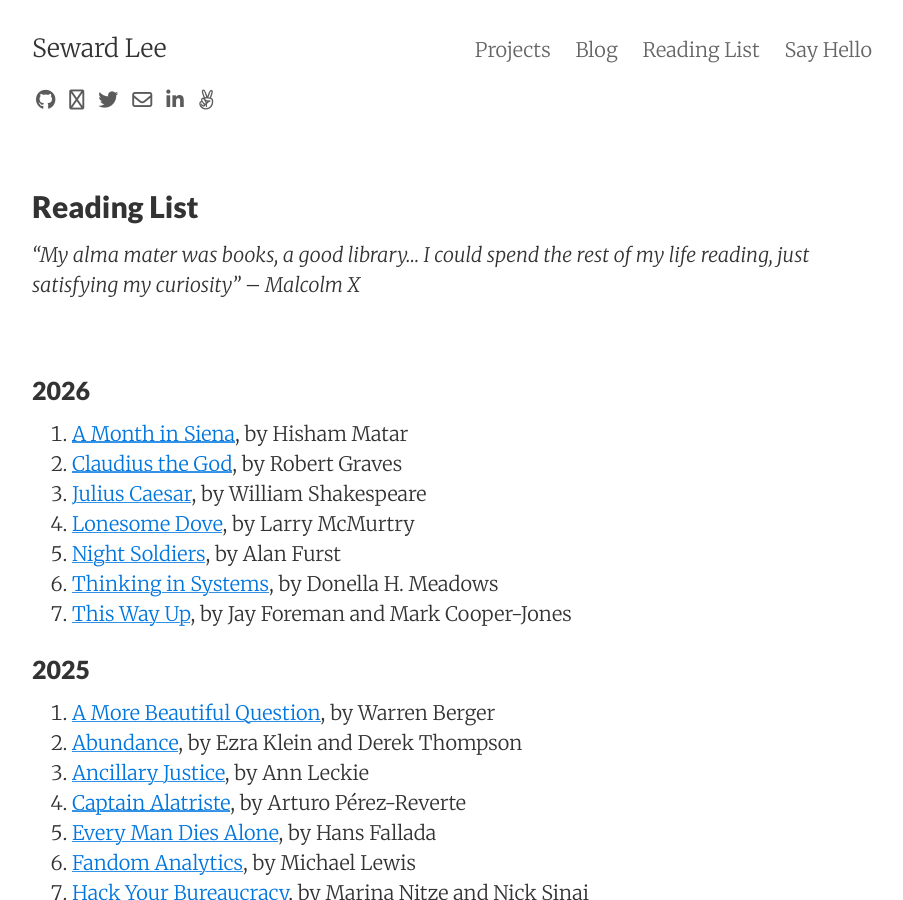
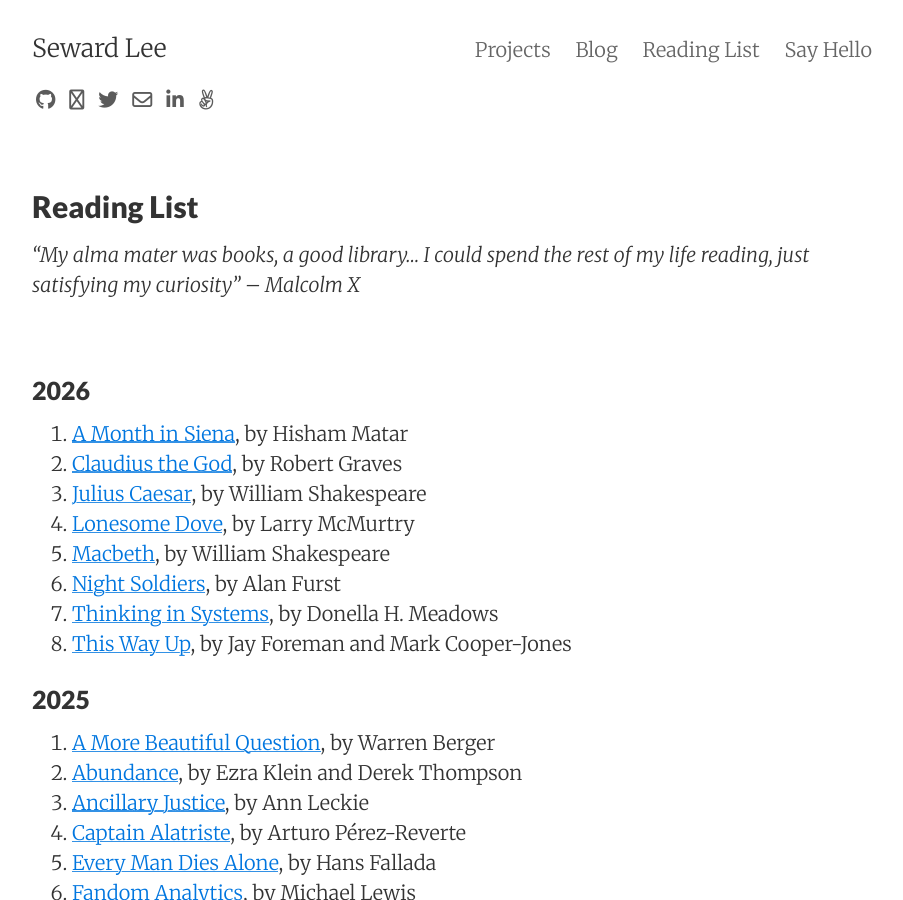
Before and after one commit to sewardlee337/sewardlee337.github.io, a Jekyll site: the page built from readinglist.md, in a window 1280 px wide and 900 px high. Shown: the whole window, without its empty margins (188-1091 px from the left). Built offline with Jekyll 4.4.1, drawn with Linux system fonts in a browser that asks for light colours; nearby versions of some CDN libraries.

Commit message:
update reading list

```diff
--- a/readinglist.md
+++ b/readinglist.md
@@ -16,6 +16,7 @@ _"My alma mater was books, a good library... I could spend the rest of my life r
 1. [Claudius the God](https://a.co/d/fARm5Ak), by Robert Graves
 1. [Julius Caesar](https://a.co/d/0bQeCktf), by William Shakespeare
 1. [Lonesome Dove](https://a.co/d/04eo3LY8), by Larry McMurtry
+1. [Macbeth](https://a.co/d/02pHMARG), by William Shakespeare
 1. [Night Soldiers](https://a.co/d/0bTeaM85), by Alan Furst
 1. [Thinking in Systems](https://a.co/d/eoeVs6A), by Donella H. Meadows
 1. [This Way Up](https://www.amazon.com/This-Way-Up-Wrong-Matters/dp/133500131X), by Jay Foreman and Mark Cooper-Jones
```
